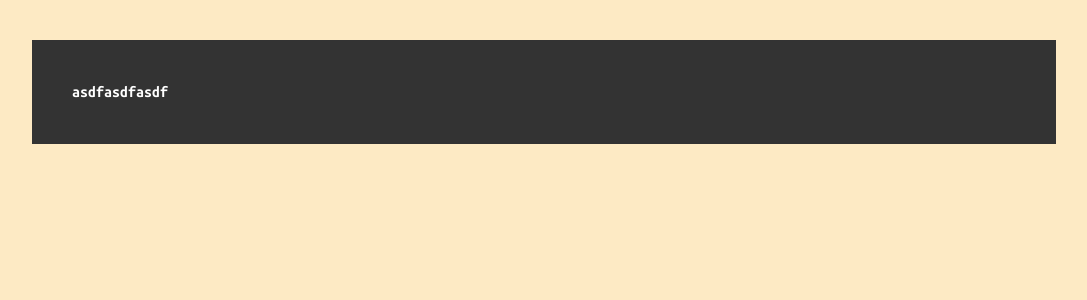
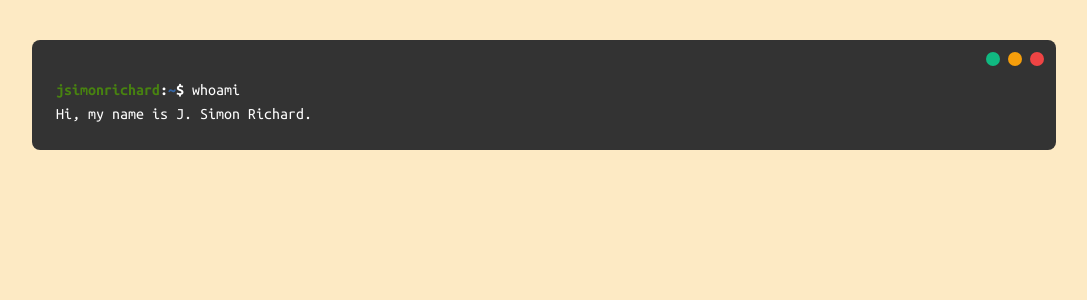
Before and after one commit to jsimonrichard/jsimonrichard, a React (Create React App) app: page / in a window 1280 px wide. Shown: the top 300 px of the page, without its empty margins (96-1183 px from the left). Built offline with nearby package versions, Linux system fonts and the light colour scheme.

Commit message:
Add terminal component

```diff
--- a/src/App.js
+++ b/src/App.js
@@ -4,9 +4,9 @@ import Terminal from './components/terminal';
 function App() {
   return (
     <div className="App overflow-x-hidden p-10 min-h-screen bg-almond">
-      <div className="w-full max-w-screen-lg mx-auto h-full p-10 bg-terminal-gray text-white font-bold">
-      asdfasdfasdf
-      </div>
+      <Terminal className="w-full max-w-screen-lg mx-auto h-full" command="whoami">
+      Hi, my name is J. Simon Richard.
+      </Terminal>
     </div>
   );
 }
--- a/src/components/terminal.js
+++ b/src/components/terminal.js
@@ -1,57 +1,41 @@
 import { Component } from 'react';
 
-function Cursor(props) {
-    return (
-        <span className="cursor" id={this.props.id}>&#9608;</span>
-    );
-}
-
-class Typer extends Component {
-  static defaultProps = {
-    delay: 50,
-    endDelay: 500
-  }
-
-  constructor(props) {
-    super(props);
-
-    this.state = {
-      text: '',
-      isUnmounted: false
+class TerminalBase extends Component {
+    render() {
+        return (
+            <div className={this.props.className+" bg-terminal-gray rounded-lg text-white"}>
+                <div className="p-3 flex flex-row-reverse">
+                    <div className="rounded-full bg-red-500 w-3.5 h-3.5 ml-2" />
+                    <div className="rounded-full bg-yellow-500 w-3.5 h-3.5 ml-2" />
+                    <div className="rounded-full bg-green-500 w-3.5 h-3.5 ml-2" />
+                </div>
+                <div className="p-6 pt-0">
+                    {this.props.children}
+                </div>
+            </div>
+        );
     }
-  }
-
-  componentDidMount() {
-    if(this.props.start === "onmount") {
-      setTimeout(this.handleType, this.props.delay);
-    }
-  }
-
-  componentWillUnmount() {
-  }
-
-  handleType = () => {
-    const { children, delay, endDelay } = this.props;
-    const { text } = this.state;
-
-    this.setState({
-      text: children.substring(0, text.length + 1),
-      isFinished: text === children
-    });
-
-    if(text === children) {
-      setTimeout(this.props.onFinish, endDelay);
-    } else {
-      setTimeout(this.handleType, delay);
-    }
-  };
-
-  render() {
-    return (<span>{ this.state.text }<Cursor /></span>);
-  }
 }
 
 class Terminal extends Component {
+    render() {
+        return (
+            <TerminalBase className={this.props.className}>
+                <div>
+                    <span className="font-bold">
+                        <span className="text-terminal-green">jsimonrichard</span>
+                        :<span className="text-terminal-blue">~</span>$
+                    </span>
 
+                    <span> {this.props.command}</span>
+                </div>
+
+                <div>
+                    {this.props.children}
+                </div>
+            </TerminalBase>
+        );
+    }
 }
+
 export default Terminal;
--- /dev/null
+++ b/src/components/typer.js
@@ -0,0 +1,52 @@
+import { Component } from 'react';
+
+function Cursor(props) {
+    return (
+        <span className="cursor" id={props.id}>&#9608;</span>
+    );
+}
+
+class Typer extends Component {
+  static defaultProps = {
+    delay: 50,
+    endDelay: 500
+  }
+
+  constructor(props) {
+    super(props);
+
+    this.state = {
+      text: '',
+      isUnmounted: false
+    }
+  }
+
+  componentDidMount() {
+    if(this.props.start === "onmount") {
+      setTimeout(this.handleType, this.props.delay);
+    }
+  }
+
+  componentWillUnmount() {
+  }
+
+  handleType = () => {
+    const { children, delay, endDelay } = this.props;
+    const { text } = this.state;
+
+    this.setState({
+      text: children.substring(0, text.length + 1),
+      isFinished: text === children
+    });
+
+    if(text === children) {
+      setTimeout(this.props.onFinish, endDelay);
+    } else {
+      setTimeout(this.handleType, delay);
+    }
+  };
+
+  render() {
+    return (<span>{ this.state.text }<Cursor /></span>);
+  }
+}
--- a/tailwind.config.js
+++ b/tailwind.config.js
@@ -7,6 +7,7 @@ module.exports = {
     extend: {
       colors: {
         'queen-blue': '#5B7FAE',
+        'french-blue': '#8FAFD9',
         'max-green': '#708D53',
         'almond': '#FDEAC4',
         'terminal-green': '#488310',
```
